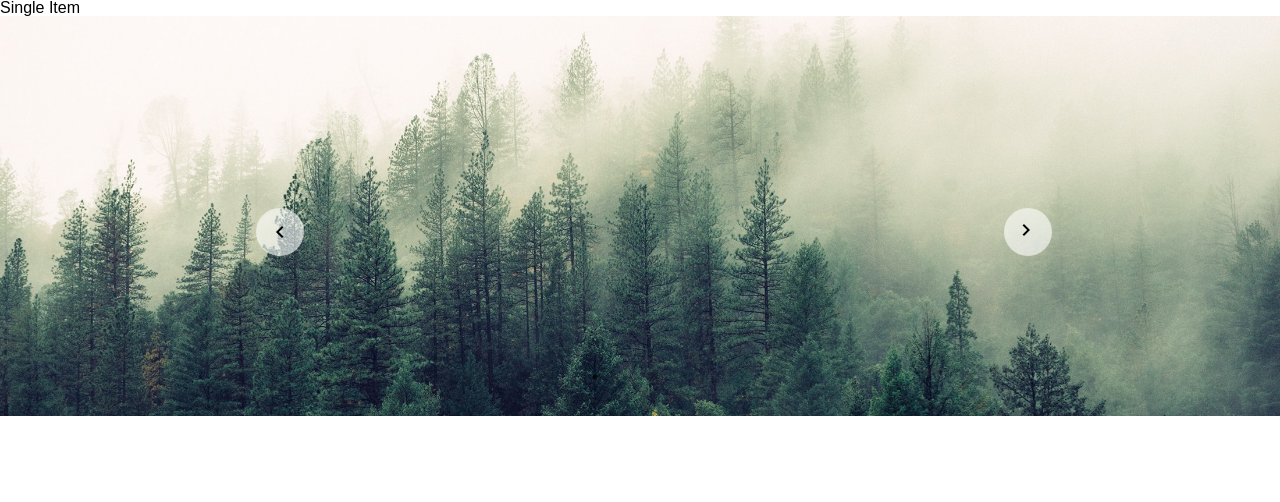
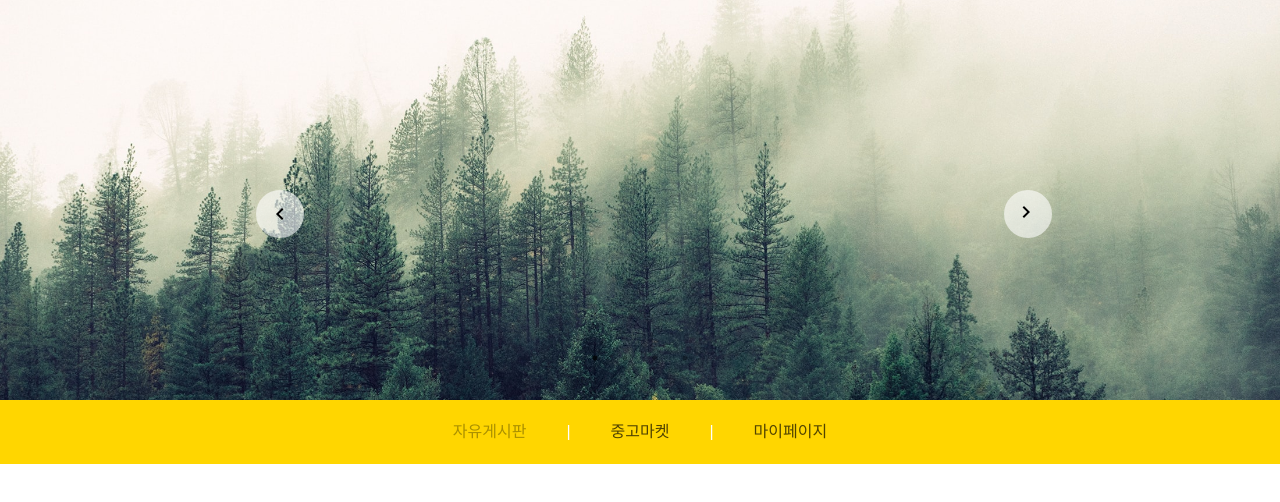
Before and after one commit to blackkong34/codecamp, a Next.js app: page / in a window 1280 px wide. Shown: the top 502 px of the page. Built offline with nearby package versions, Linux system fonts and the light colour scheme.

Commit message:
nav만들기

```diff
--- a/src/components/commons/Banner/LayoutBanner.container.tsx
+++ /dev/null
@@ -1,5 +0,0 @@
-import LayoutBannerUI from "./LayoutBanner.presenter";
-
-export default function LayoutBanner(): JSX.Element {
-  return <LayoutBannerUI />;
-}
--- a/src/components/commons/Layout/Banner/LayoutBanner.presenter.tsx
+++ b/src/components/commons/Layout/Banner/LayoutBanner.presenter.tsx
@@ -12,13 +12,17 @@ const CarouselImg = [
 
 export default function LayoutBannerUI(): JSX.Element {
   const settings = {
+    slide: "img",
     dots: true,
     infinite: true,
-    speed: 500,
+    speed: 1000,
     slidesToShow: 1,
     slidesToScroll: 1,
     arrow: true,
     draggable: true,
+    autoplay: true,
+    autoplaySpeed: 5000,
+    pauseOnHover: true,
     prevArrow: (
       <S.PrevTo>
         <S.PrevEllipse />
@@ -35,7 +39,6 @@ export default function LayoutBannerUI(): JSX.Element {
 
   return (
     <div>
-      <h2> Single Item</h2>
       <S.StyledSlider {...settings}>
         <div>
           <S.Img src="/assets/images/Carousel/carousel (1).jpg" />
--- a/src/components/commons/Layout/Banner/LayoutBanner.styles.js
+++ b/src/components/commons/Layout/Banner/LayoutBanner.styles.js
@@ -1,6 +1,5 @@
 import styled from "@emotion/styled";
 import Slider from "react-slick";
-// import NavigateNextIcon from "../../../../../public/assets/icons/Banner/navigate_next.svg";
 import NavigateNextIcon from "/public/assets/icons/Banner/navigate_next.svg";
 import NavigateprevIcon from "/public/assets/icons/Banner/navigate_before.svg";
 import EllipseIcon from "/public/assets/icons/Banner/Ellipse.svg";
@@ -14,9 +13,12 @@ export const BannerTitle = styled.h1`
 `;
 
 export const StyledSlider = styled(Slider)`
+  .slick-slide {
+    height: 400px;
+    /* opacity: 0.7; */
+  }
   .slick-arrow {
     cursor: pointer;
-
     &::before {
       display: none;
     }
--- a/src/components/commons/Layout/Navigation/LayoutNavigation.container.tsx
+++ b/src/components/commons/Layout/Navigation/LayoutNavigation.container.tsx
@@ -1,3 +1,4 @@
+import { useRouter } from "next/router";
 import LayoutNavigationUI from "./LayoutNavigation.presenter";
 
 export default function LayoutNavigation(): JSX.Element {
--- a/src/components/commons/Layout/Navigation/LayoutNavigation.presenter.tsx
+++ b/src/components/commons/Layout/Navigation/LayoutNavigation.presenter.tsx
@@ -1,5 +1,31 @@
 import * as S from "./LayoutNavigation.styles";
+import { useRouter } from "next/router";
+import Link from "next/link";
 
+const NavigationMenu = [
+  { id: "boards", name: "자유게시판", path: "/boards" },
+  { id: "usedMarket", name: "중고마켓", path: "/" },
+  { id: "myPage", name: "마이페이지", path: "/" },
+];
 export default function LayoutNavigationUI(): JSX.Element {
-  return <div>안녕</div>;
+  const router = useRouter();
+  return (
+    <S.Navigation>
+      <ul>
+        {NavigationMenu.map((menu) => (
+          <li key={menu.id}>
+            <Link href={menu.path}>
+              <S.MenuLink
+                style={{
+                  color: menu.path === router.pathname ? "#514400" : "#ab9000",
+                }}
+              >
+                {menu.name}
+              </S.MenuLink>
+            </Link>
+          </li>
+        ))}
+      </ul>
+    </S.Navigation>
+  );
 }
--- a/src/components/commons/Layout/Navigation/LayoutNavigation.styles.js
+++ b/src/components/commons/Layout/Navigation/LayoutNavigation.styles.js
@@ -1,3 +1,37 @@
 import styled from "@emotion/styled";
 
-export default Wrapper = styled.section``;
+export const Navigation = styled.nav`
+  width: 100%;
+  height: 64px;
+  background: #ffd600;
+  & > ul {
+    display: flex;
+    flex-direction: row;
+    justify-content: center;
+    gap: 40px;
+  }
+
+  & > ul > li {
+    float: left;
+    line-height: 64px;
+    vertical-align: middle;
+    text-align: center;
+    cursor: pointer;
+
+    &:first-child > a::before {
+      display: none;
+    }
+  }
+`;
+
+export const MenuLink = styled.a`
+  display: block;
+  width: 100%;
+  font-weight: 500;
+
+  &::before {
+    content: "|";
+    margin-right: 40px;
+    color: #fff;
+  }
+`;
--- a/src/components/commons/Layout/index.tsx
+++ b/src/components/commons/Layout/index.tsx
@@ -23,7 +23,7 @@ export default function Layout(props: ILayoutProps): JSX.Element {
     <>
       {/* <LayoutHeader /> */}
       <LayoutBanner />
-      {/* <LayoutNavigation /> */}
+      <LayoutNavigation />
       <div>{props.children}</div>
     </>
   );
```
Also changed, not shown: src/components/commons/Banner/LayoutBanner.presenter.tsx (deleted, +0 -55 lines), src/components/commons/Banner/LayoutBanner.styles.js (deleted, +0 -63 lines).
